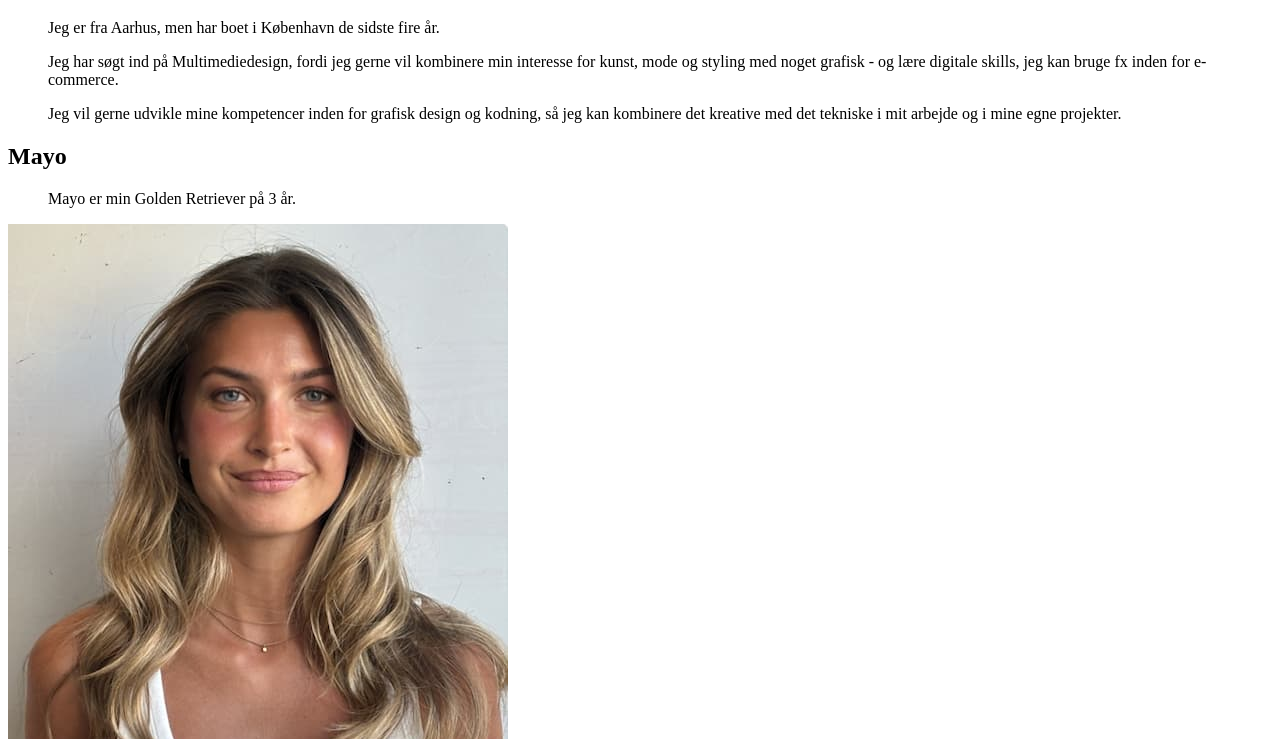
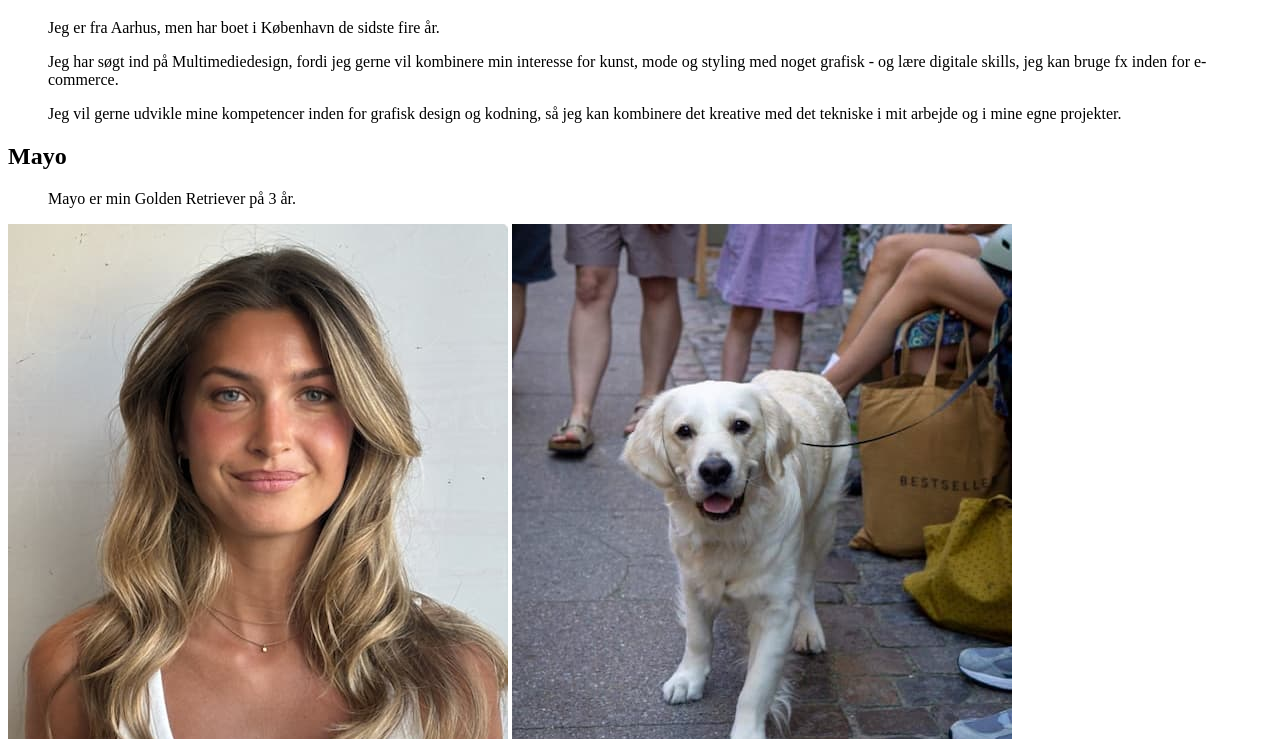
Before and after one commit to Matildelillebaek/Matilde_visitkort, a plain HTML site: page index.html in a window 1280 px wide. Shown: the part 61-800 px from the top of the page. Drawn offline with Linux system fonts and the light colour scheme.

Commit message:
Update index.html

```diff
--- a/index.html
+++ b/index.html
@@ -23,7 +23,7 @@
     <h2>Mayo</h2>
     <blockquote>Mayo er min Golden Retriever på 3 år.</blockquote>
     <img src="matilde_lillebaek2.jpg" alt="Matilde Lillebæk" />
-    <img src="mayo (2).jpg" alt="Mayo" />
+    <img src="mayo2.jpg" alt="Mayo" />
     <h2>Info</h2>
     <ul>
       <li>Telefon: 28 79 82 82</li>
```
